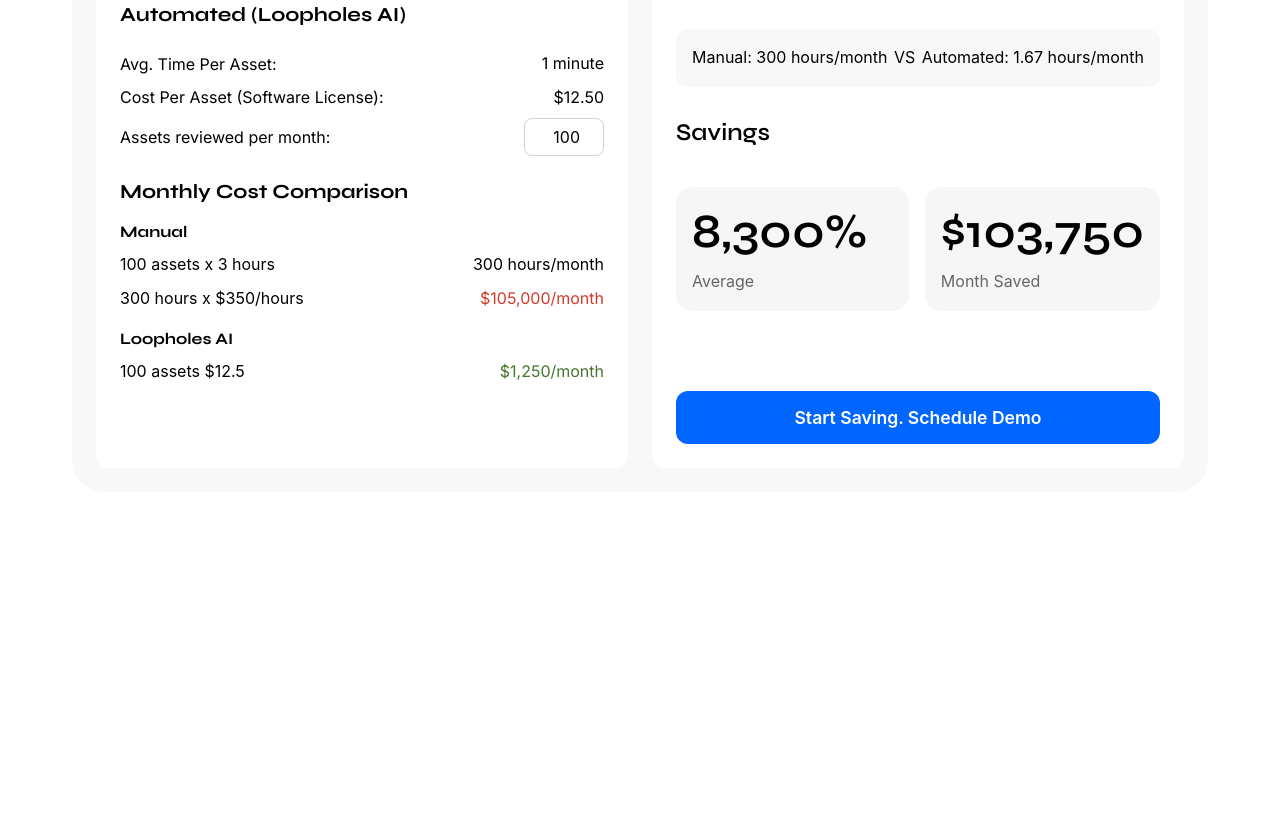
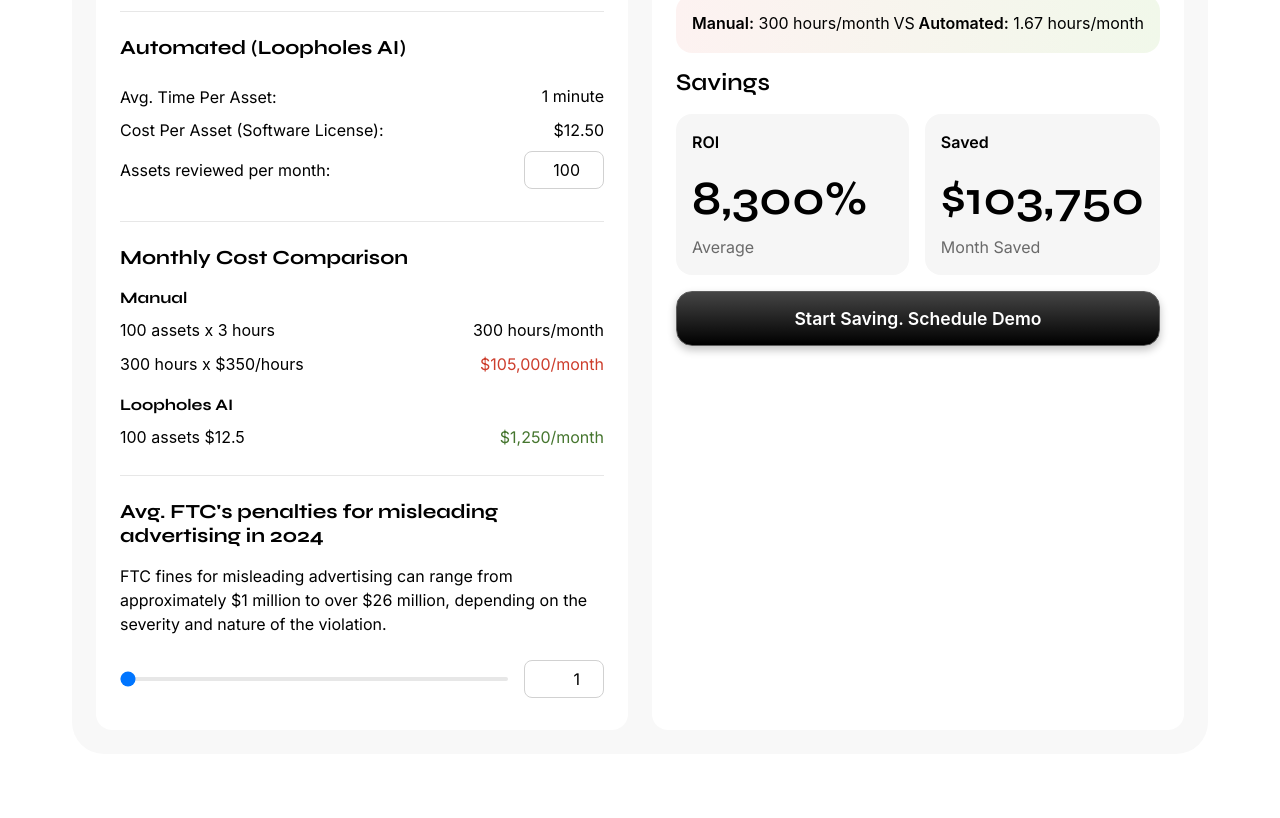
Before and after one commit to aaronpaulgz/loopholes-roi-calculator, a plain HTML site: page index.html in a window 1280 px wide. Shown: the part 595-1413 px from the top of the page. Before the commit the page ends 1151 px from the top, so only its background shows below. Drawn offline with Linux system fonts and the light colour scheme.

Commit message:
Calculator Styling improvements. Added FTC Penalties component.

```diff
--- a/calculator.js
+++ b/calculator.js
@@ -19,6 +19,10 @@
 const automatedAssetsCalc = document.getElementById("automatedAssetsCalc");
 const automatedTotalCost = document.getElementById("automatedTotalCost");
 
+// FTC Penalties slider and input sync
+const ftcSlider = document.getElementById("ftcSlider");
+const ftcValue = document.getElementById("ftcValue");
+
 // Utility functions
 const formatNumber = (number) => {
   return new Intl.NumberFormat("en-US", {
@@ -35,6 +39,20 @@
     maximumFractionDigits: 0,
   }).format(amount);
 };
+
+function formatFTCValue(value) {
+  return new Intl.NumberFormat("en-US", {
+    style: "decimal",
+    maximumFractionDigits: 0,
+  }).format(value);
+}
+
+function calculateSliderValue(sliderPosition) {
+  // Base value is 1000 (representing $1,000)
+  const baseValue = 1000;
+  // Calculate exponential growth based on slider position (0-100)
+  return Math.round(baseValue * sliderPosition);
+}
 
 // Calculation functions
 const calculateManualTime = (assets) => {
@@ -121,5 +139,22 @@
   updateCalculator();
 });
 
+ftcSlider.addEventListener("input", (e) => {
+  const sliderValue = parseInt(e.target.value);
+  ftcValue.value = sliderValue;
+});
+
+ftcValue.addEventListener("input", (e) => {
+  let value = parseInt(e.target.value.replace(/,/g, ""));
+  if (isNaN(value)) value = 1;
+  if (value < 1) value = 1;
+  if (value > 100) value = 100;
+  ftcSlider.value = value;
+  ftcValue.value = value;
+});
+
+// Initialize with default value
+ftcValue.value = 1;
+
 // Initialize calculator with default values
 updateCalculator();
--- a/index.html
+++ b/index.html
@@ -100,11 +100,43 @@
               </div>
             </div>
           </div>
+
+          <div class="ftc-penalties">
+            <h3>Avg. FTC's penalties for misleading advertising in 2024</h3>
+            <p class="ftc-description">
+              FTC fines for misleading advertising can range from approximately
+              $1 million to over $26 million, depending on the severity and
+              nature of the violation.
+            </p>
+            <div class="slider-container">
+              <div class="slider-with-input">
+                <input
+                  type="range"
+                  min="1"
+                  max="100"
+                  value="1"
+                  step="1"
+                  class="slider"
+                  id="ftcSlider"
+                />
+                <div class="input-wrapper">
+                  <input
+                    type="number"
+                    id="ftcValue"
+                    class="ftc-value-input"
+                    value="1"
+                    min="1"
+                    max="100000000000"
+                  />
+                </div>
+              </div>
+            </div>
+          </div>
         </div>
 
         <div class="results-section">
           <div class="time-saved">
-            <h2>Time Saved</h2>
+            <h2 class="time-saved-title">Time Saved</h2>
             <div class="metrics-grid">
               <div class="metric-large">
                 <div class="metric-title">Time Saved</div>
@@ -117,24 +149,32 @@
                 <div class="unit">Average</div>
               </div>
             </div>
+
             <div class="comparison">
-              <span>Manual: <span id="manualTime">300</span> hours/month</span>
+              <span
+                ><span class="label">Manual:</span>
+                <span class="value-text" id="manualTime">300</span>
+                hours/month</span
+              >
               <span>VS</span>
               <span
-                >Automated:
-                <span id="automatedTime">1.67</span> hours/month</span
+                ><span class="label">Automated:</span>
+                <span class="value-text" id="automatedTime">1.67</span>
+                hours/month</span
               >
             </div>
           </div>
 
           <div class="savings">
-            <h2>Savings</h2>
+            <h2 class="savings-title">Savings</h2>
             <div class="metrics-grid">
               <div class="metric-large">
+                <div class="metric-title">ROI</div>
                 <div class="value" id="roiValue">8,200%</div>
                 <div class="unit">Average</div>
               </div>
               <div class="metric-large">
+                <div class="metric-title">Saved</div>
                 <div class="value" id="savedValue">$103,750</div>
                 <div class="unit">Month Saved</div>
               </div>
--- a/styles.css
+++ b/styles.css
@@ -3,7 +3,7 @@
   --secondary-color: #666666;
   --accent-color: #0066ff;
   --background-color: #ffffff;
-  --border-radius: 12px;
+  --border-radius: 16px;
   --box-shadow: 0 4px 6px rgba(0, 0, 0, 0.1);
 }
 
@@ -90,6 +90,12 @@
 
 .input-section {
   margin-bottom: 24px;
+  padding-bottom: 24px;
+  border-bottom: 1px solid #e7e7e7;
+}
+
+.input-section:last-of-type {
+  border-bottom: none;
 }
 
 .input-group {
@@ -124,6 +130,7 @@
 
 .cost-comparison {
   margin-bottom: 0px;
+  /* padding-top: 24px; */
 }
 
 /* .comparison-details {
@@ -154,17 +161,17 @@
 .metric-large {
   text-align: left;
   padding: 16px;
-  margin: 1rem 0;
   background-color: #f6f6f6;
   border-radius: 16px;
 }
 
 .metric-title {
   font-family: "Inter", sans-serif;
+  font-weight: 600;
   font-size: 16px;
   line-height: 24px;
   color: var(--primary-color);
-  margin-bottom: 8px;
+  margin-bottom: 16px;
 }
 
 .value {
@@ -176,32 +183,48 @@
 }
 
 .unit {
-  color: var(--secondary-color);
+  color: #6a6a6a;
   margin-top: 0.5rem;
+  font-family: "Inter", sans-serif;
+  font-weight: 400;
+  font-size: 16px;
+  line-height: 24px;
 }
 
 .comparison {
   display: flex;
   justify-content: space-between;
   align-items: center;
-  background: #f8f8f8;
   padding: 1rem;
   border-radius: var(--border-radius);
   margin: 1rem 0;
+  font-family: "Inter", sans-serif;
+  border-radius: 16px;
+  background: linear-gradient(90deg, #fdf2f1 0%, #f1f8ea 100%);
+}
+
+.comparison .label {
+  font-weight: 600;
+}
+
+.comparison .value-text {
+  font-weight: 400;
 }
 
 .demo-button {
   width: 100%;
   padding: 1rem;
-  background: var(--accent-color);
   color: white;
   border: none;
   border-radius: var(--border-radius);
   font-size: 1.1rem;
   font-weight: 600;
   cursor: pointer;
-  margin-top: 2rem;
   transition: background-color 0.3s ease;
+  border-radius: 16px;
+  border: 1px solid #5d5d5d;
+  background: linear-gradient(0deg, #000 0%, #454545 100%);
+  box-shadow: 0px 4px 8px 0px rgba(0, 0, 0, 0.24);
 }
 
 .demo-button:hover {
@@ -210,7 +233,16 @@
 
 .time-saved,
 .savings {
-  margin-bottom: 2rem;
+  margin-bottom: 16px;
+}
+
+.savings {
+  margin-bottom: 16px;
+}
+
+.time-saved-title,
+.savings-title {
+  margin-bottom: 16px;
 }
 
 .time-saved .metrics-grid,
@@ -277,3 +309,67 @@
 .cost-value.automated {
   color: #46762f;
 }
+
+.ftc-penalties {
+  margin-top: 24px;
+  padding-top: 24px;
+  border-top: 1px solid #e7e7e7;
+}
+
+.ftc-description {
+  font-family: "Inter", sans-serif;
+  font-size: 16px;
+  line-height: 24px;
+  color: var(--primary-color);
+  margin: 16px 0;
+}
+
+.slider-container {
+  position: relative;
+  padding: 8px 0;
+}
+
+.slider-with-input {
+  display: flex;
+  align-items: center;
+  gap: 16px;
+}
+
+.slider {
+  flex: 1;
+  height: 4px;
+  background: #e7e7e7;
+  border-radius: 2px;
+  outline: none;
+  -webkit-appearance: none;
+}
+
+.input-wrapper {
+  position: relative;
+  display: flex;
+  align-items: center;
+}
+
+.currency-symbol {
+  position: absolute;
+  left: 12px;
+  color: var(--primary-color);
+  font-family: "Inter", sans-serif;
+}
+
+.ftc-value-input {
+  width: 120px;
+  padding: 8px 8px 8px 24px;
+  border: 1px solid #e7e7e7;
+  border-radius: 8px;
+  font-family: "Inter", sans-serif;
+  font-size: 14px;
+  line-height: 20px;
+  color: var(--primary-color);
+  text-align: right;
+}
+
+.ftc-value-input:focus {
+  outline: none;
+  border-color: var(--accent-color);
+}
```
